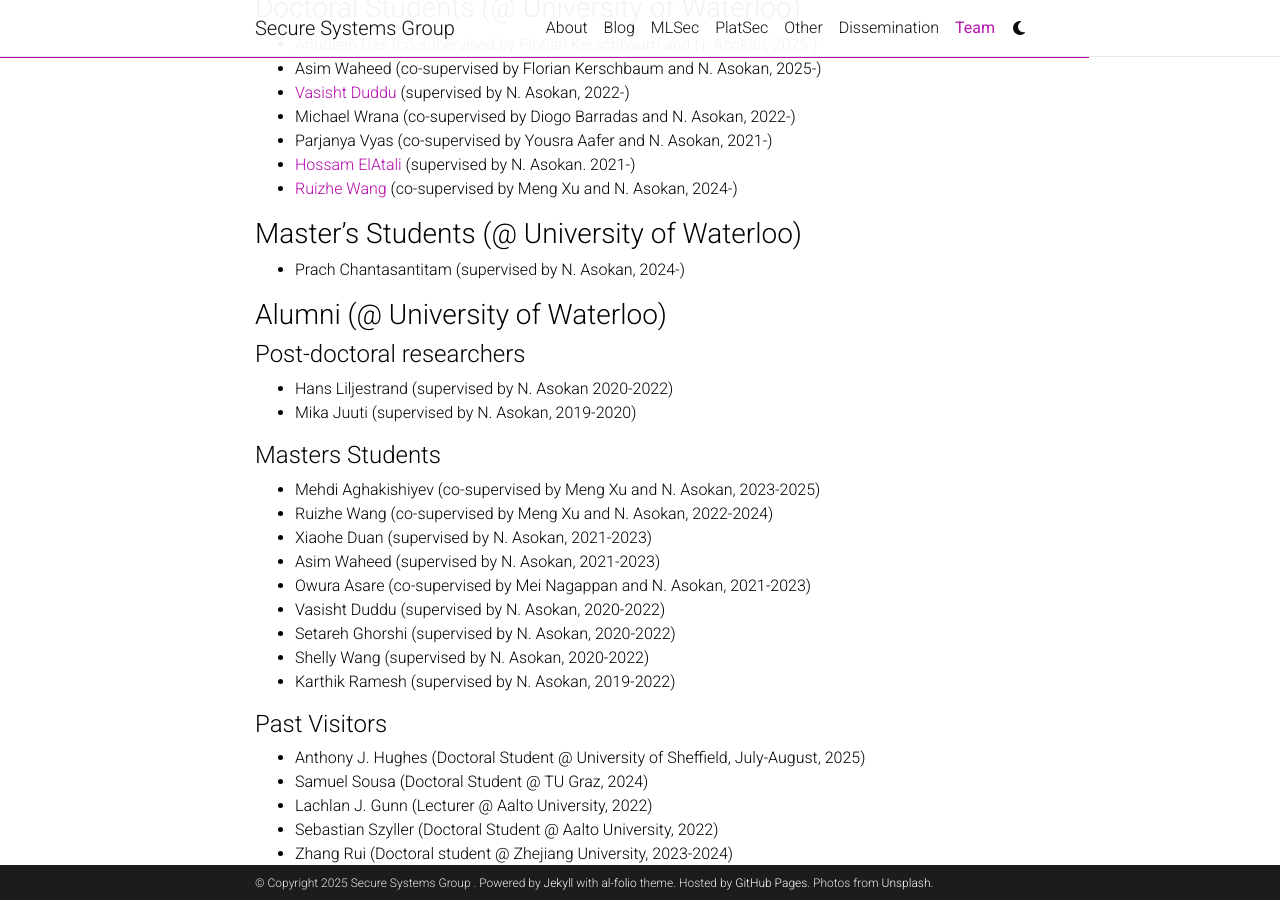
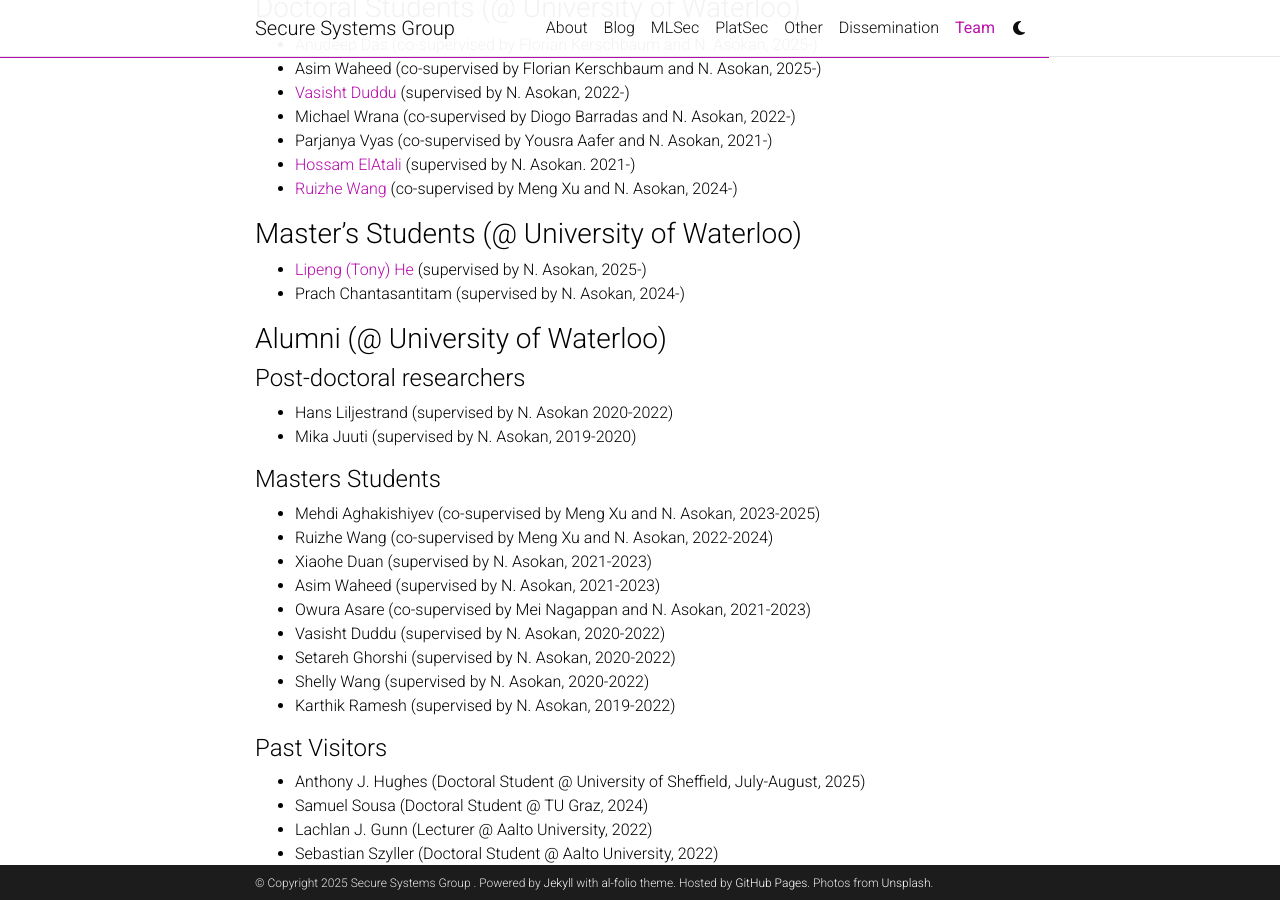
Before and after one commit to ssg-research/ssg-research.github.io, a Jekyll site: the page built from _pages/team.md, in a window 1280 px wide and 900 px high, scrolled down 530 px. Built offline with Jekyll 4.4.1, drawn with Linux system fonts in a browser that asks for light colours; comment, search, counter and statistics services are not loaded; a style sheet for code colours, icons or effects is not loaded.

Commit message:
Update team.md

```diff
--- a/_pages/team.md
+++ b/_pages/team.md
@@ -32,6 +32,7 @@ nav_order: 6
 
 ### Master's Students (@ University of Waterloo)
 
+- [Lipeng (Tony) He](https://lipeng.ac) (supervised by N. Asokan, 2025-)
 - Prach Chantasantitam (supervised by N. Asokan, 2024-)
 
 ### Alumni (@ University of Waterloo)
```
